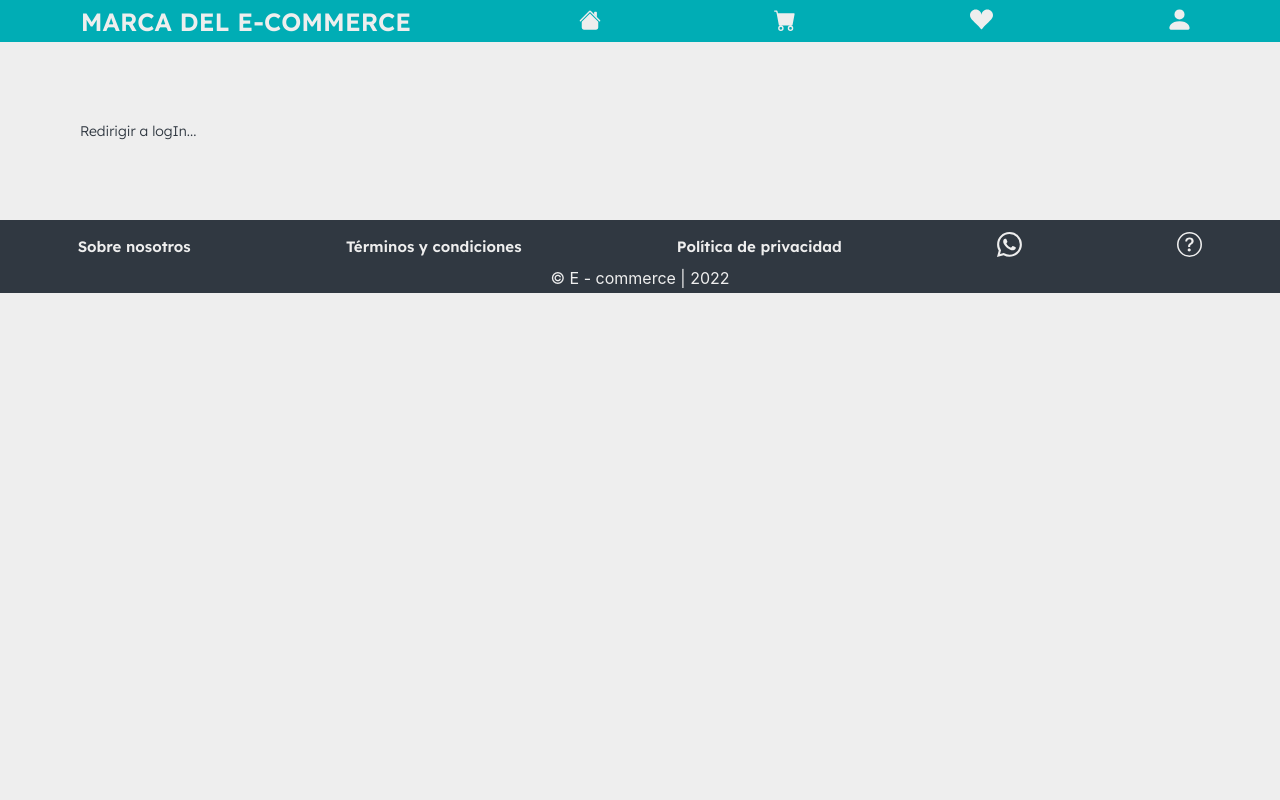
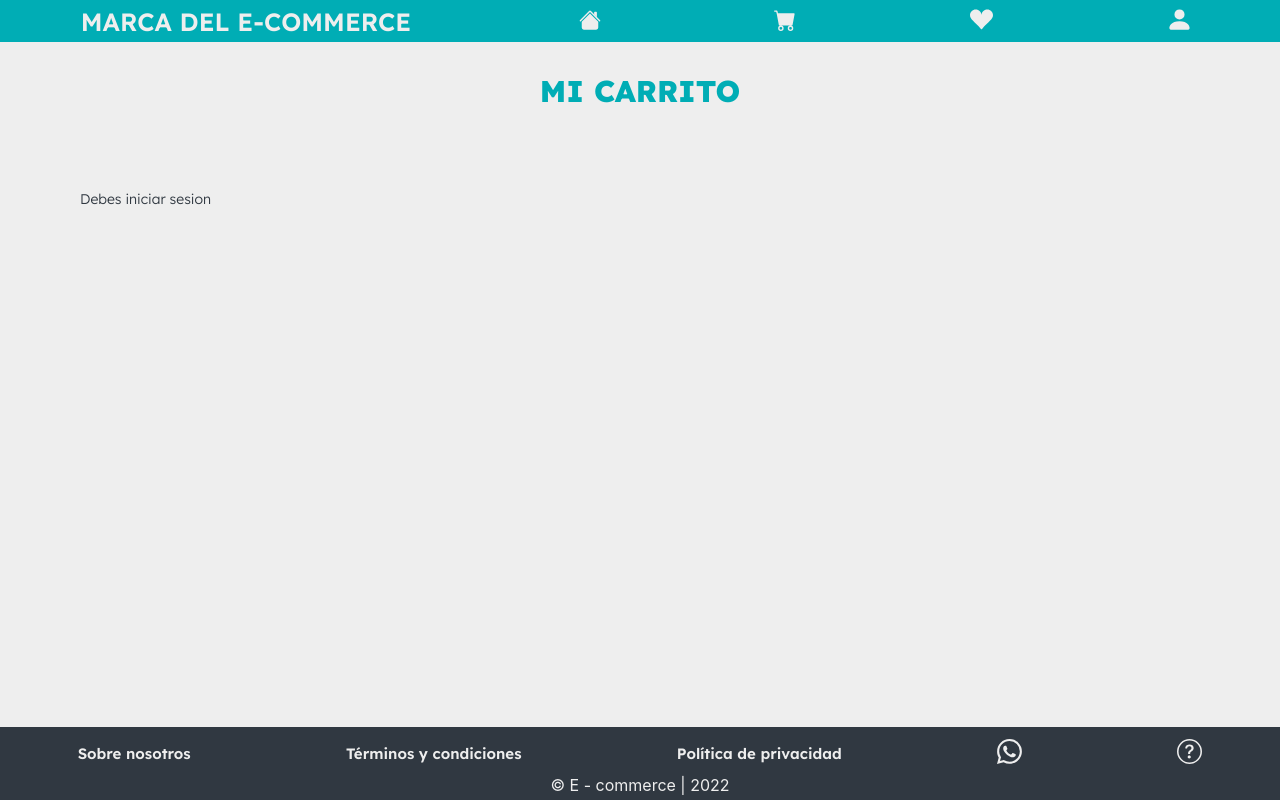
Before and after one commit to e-commerce-henry/client-pf-e-commerce, a React (Create React App) app: page /cart in a window 1280 px wide. Built offline with nearby package versions, Linux system fonts and the light colour scheme.

Commit message:
Para la presentacion

```diff
--- a/src/components/Cards/Card.jsx
+++ b/src/components/Cards/Card.jsx
@@ -12,6 +12,7 @@ function Card({ productId, name, price, img, brand}){
     const navigate = useNavigate();
 
     function addShoppingCart(productId){
+        alert(`Se ha agregado a tu carrito: "${name}"`)
         dispatch(addProductShoppingCart({productId, price, userId}))
     }
     function addFavs(productId){
--- a/src/components/Cart/Cart.jsx
+++ b/src/components/Cart/Cart.jsx
@@ -13,13 +13,14 @@ function Cart(){
     return(
         <>
             <Head />
+            <div className={Style.titulo}>MI CARRITO</div>
             <div className={Style.container} >
                 {
-                    auth?<ShoppingCart />: <p>Redirigir a logIn...</p>
+                    auth?<ShoppingCart />: <p>Debes iniciar sesion</p>
                 }
 
             </div>
-            <Footer />
+            <div className={Style.favfooter}><Footer /></div>
         </>
     )
 };
--- a/src/components/Cart/Cart.module.css
+++ b/src/components/Cart/Cart.module.css
@@ -8,3 +8,18 @@
   font-size: 20px;
   margin-top: 10px;
 }
+
+.favfooter {
+  position: absolute;
+  bottom: 0;
+  width: 100%;
+}
+
+.titulo {
+  font-family: "Lexend Deca", sans-serif;
+  font-weight: 800;
+  font-size: 30px;
+  text-align: center;
+  color: #00adb5;
+  margin: 30px;
+}
--- a/src/components/Favs/Favs.jsx
+++ b/src/components/Favs/Favs.jsx
@@ -46,8 +46,8 @@ function Favs(){
                                 productId = {e.productId}
                                 addInfo = {searchAndComplementInfo(e.productId)}
                             />
-                        )):null
-                    }
+                        )):<p>Debes iniciar sesion</p>
+                }
                 </div>
             </div>
             <div className={Style.favfooter}><Footer /></div>
--- a/src/components/ProductDetails/ProductDetails.jsx
+++ b/src/components/ProductDetails/ProductDetails.jsx
@@ -92,17 +92,17 @@ export default function ProductDetail(){
                 <div className={Style.grid}>
                     <div className={Style.child2}>
                         <div className={Style.producticons}>
-                            <button className={Style.productbtns} onClick={() => addFavs(id)}>
+{/*                             <button className={Style.productbtns} onClick={() => addFavs(id)}>
                                 <svg xmlns="http://www.w3.org/2000/svg" width="22" height="22" fill="currentColor" className="bi bi-suit-heart-fill" viewBox="0 0 16 16">
                                     <path d="M4 1c2.21 0 4 1.755 4 3.92C8 2.755 9.79 1 12 1s4 1.755 4 3.92c0 3.263-3.234 4.414-7.608 9.608a.513.513 0 0 1-.784 0C3.234 9.334 0 8.183 0 4.92 0 2.755 1.79 1 4 1z"/>
                                 </svg>
-                            </button>
+                            </button> */}
 
-                            <button className={Style.productbtns} onClick={() => addShoppingCart(id)}>
+{/*                             <button className={Style.productbtns} onClick={() => addShoppingCart(id)}>
                                 <svg xmlns="http://www.w3.org/2000/svg" width="22" height="22" fill="currentColor" className="bi bi-cart-fill" viewBox="0 0 16 16">
                                     <path d="M0 1.5A.5.5 0 0 1 .5 1H2a.5.5 0 0 1 .485.379L2.89 3H14.5a.5.5 0 0 1 .491.592l-1.5 8A.5.5 0 0 1 13 12H4a.5.5 0 0 1-.491-.408L2.01 3.607 1.61 2H.5a.5.5 0 0 1-.5-.5zM5 12a2 2 0 1 0 0 4 2 2 0 0 0 0-4zm7 0a2 2 0 1 0 0 4 2 2 0 0 0 0-4zm-7 1a1 1 0 1 1 0 2 1 1 0 0 1 0-2zm7 0a1 1 0 1 1 0 2 1 1 0 0 1 0-2z"/>
                                 </svg>
-                            </button>
+                            </button> */}
                         </div>
                         <div className={Style.titulo}>{detailsProduct.name}</div> <br />
                         <div className={Style.det}><b>Precio: </b>$ {Number(Math.ceil(detailsProduct.price)).toLocaleString()} </div> <br />
@@ -123,7 +123,7 @@ export default function ProductDetail(){
 
             </div>
             <br/>
-            <div className={Style.container_escribir_comentario}>
+{/*             <div className={Style.container_escribir_comentario}>
                 <button
                     className={Style.boton_escribir_comentario}
                     onClick={()=>abrirCerrarModal()}
@@ -134,7 +134,7 @@ export default function ProductDetail(){
 
             <br/>
             <Reviews idproduct={id}/>
-            <br/>
+            <br/> */}
             <div className={Style.footer}><Footer/></div>
 
 
--- a/src/components/Profile/PersonalInfo.jsx
+++ b/src/components/Profile/PersonalInfo.jsx
@@ -18,26 +18,32 @@ export default function PersonalInfo(){
 
     return(
         <div className={Style.cont}>
+            <div className={Style.saludo}>
+                <h1 >Nos dá gusto verte de nuevo {userDetail.name}</h1>
+            </div>
 
-            <h1 className={Style.saludo}>Bienvenid@ {userDetail.name}, nos dá gusto que nos visites!</h1>
-             <hr/>Que quieres hacer hoy?
-            <h4 className={Style.detalle}>
+            <div className={Style.detalle}>
+
                 <h3>Nombre: {userDetail.name}</h3>
                 <h3>Apellido: {userDetail.surname}</h3>
                 <h3>Correo: {userDetail.email}</h3>
                     {
                         userDetail.clientAddresses && userDetail.clientAddresses.map((e) =>(
-                    <h4 key={e.id}>
+                            <div key={e.id}>
                                 <h4>Dirección: {e.address}</h4>
                                 <h4>Código Postal: {e.postalCode}</h4>
                                 <h4>Ciudad: {e.city}</h4>
                                 <h4>Provincia: {e.province}</h4>
                                 <h4>Piso: {e.floor}</h4>
-                    </h4>
+                            </div>
 
                         ))
                     }
-            </h4>
+            </div>
+
+
+
+
             <Link to="/editUser"><button className="crear">Editar Usuario</button></Link>
         </div>
     )
--- a/src/components/Profile/PersonalInfo.module.css
+++ b/src/components/Profile/PersonalInfo.module.css
@@ -5,17 +5,18 @@
     margin-top:2%;
     margin-right: 20%;
     margin-left: 20%;
-    margin-bottom: 20% ;
-    /* background-color: eeeeee;
-    border: solid 1px #00adb5; */
     border-radius: 10px;
     text-align: center;
-    /* background-color: #fff; */
 }
 .saludo{
-  display: inline-flex;
-  font-size: 30pt;
+  display: flex;
+  justify-content: center;
 }
 .detalle{
-
+  display: flex;
+  justify-content: flex-start;
+  flex-direction: column;
+  border: 1px solid black;
+  background-color: white;
+  border-radius: 10px;
 }
--- a/src/components/Profile/ProfileDetails.jsx
+++ b/src/components/Profile/ProfileDetails.jsx
@@ -4,6 +4,7 @@ import { useNavigate } from "react-router-dom";
 import Style from './ProfileDetails.module.css'
 import Head from '../Head/Head';
 import InicioSeccion from "./InicioSeccion";
+import Footer from "../Footer/Footer";
 
 import PersonalInfo from "./PersonalInfo";
 
@@ -21,13 +22,6 @@ export default function ProfileDetails(){
     return(
         <div >
             <Head />
-
-            <div className={Style.details}>
-                {
-                    userAuth? <PersonalInfo/>:
-                    <InicioSeccion/>
-                }
-            </div>
             <div className={Style.container}>
                 {
                     userAuth?
@@ -40,6 +34,13 @@ export default function ProfileDetails(){
                 }
 
             </div>
+            <div className={Style.details}>
+                {
+                    userAuth? <PersonalInfo/>:
+                    <InicioSeccion/>
+                }
+            </div>
+            <Footer/>
         </div>
     )
 }
--- a/src/components/ShoppingCart/CartItem.jsx
+++ b/src/components/ShoppingCart/CartItem.jsx
@@ -70,11 +70,11 @@ export default function CartItem({id, price, quantity, productId, addInfo}){
                 Precio por Unidad:<b> $ {price}</b> <br/>
                 SubTotal por {quantity} Unidad(es): $ {price * quantity}
                 <br/></div>
-                 <button className={Style.boo} onClick={() => removeCart(productId)}>
+{/*                  <button className={Style.boo} onClick={() => removeCart(productId)}>
                 <svg xmlns="http://www.w3.org/2000/svg" width="16" height="16" fill="currentColor" class="bi bi-trash-fill" viewBox="0 0 16 16">
                 <path d="M2.5 1a1 1 0 0 0-1 1v1a1 1 0 0 0 1 1H3v9a2 2 0 0 0 2 2h6a2 2 0 0 0 2-2V4h.5a1 1 0 0 0 1-1V2a1 1 0 0 0-1-1H10a1 1 0 0 0-1-1H7a1 1 0 0 0-1 1H2.5zm3 4a.5.5 0 0 1 .5.5v7a.5.5 0 0 1-1 0v-7a.5.5 0 0 1 .5-.5zM8 5a.5.5 0 0 1 .5.5v7a.5.5 0 0 1-1 0v-7A.5.5 0 0 1 8 5zm3 .5v7a.5.5 0 0 1-1 0v-7a.5.5 0 0 1 1 0z"/>
                 </svg>
-                </button>
+                </button>  */}
 
 
                 {/* <div className='text'><Link to={`/products/${id}`}><img src={img} alt='not found' width="130px" height="100px"/></Link></div> */}
--- a/src/components/ShoppingCart/ShoppingCart.module.css
+++ b/src/components/ShoppingCart/ShoppingCart.module.css
@@ -40,7 +40,6 @@
     width: 150px;
     height: 32px;
     border-width: 1px;
-    color: rgba(240, 240, 240, 1);
     border-radius: 6px;
     /* box-shadow: inset 0px 1px 0px 0px rgba(34, 243, 255, 1); */
     text-shadow: inset 0px 1px 0px #303841;
@@ -49,7 +48,7 @@
 .boo:hover {
     background: linear-gradient(#303841, rgba(0, 0, 0, 1));
     cursor: pointer;
-    background: #303841;
-
+    background: #e84e07;
+    color: white;
     text-decoration: none;
   }
```
Lines whose indentation alone changed are shown as unchanged.
